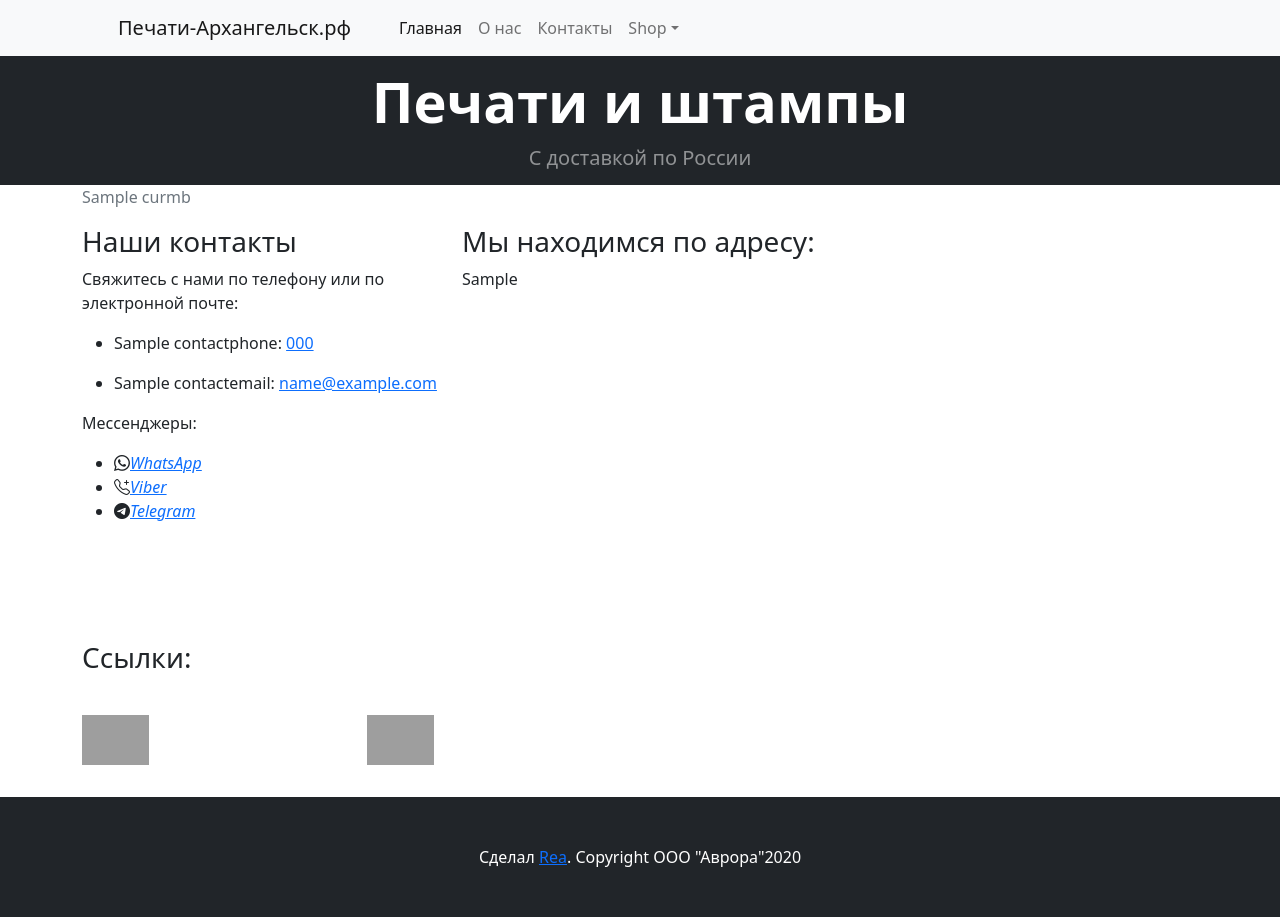
After one commit to Reagent992/stamps, a Django app: template templates/about/contacts.html in a window 1280 px wide. The commit adds this page. Run offline with Django 4.2, Linux system fonts and the light colour scheme; tables that the repository leaves empty hold one stand-in row (values such as "Sample post"); the template is opened without the code that fills it: values that come from a table or form of the project are taken from there, most other values are stand-ins (such as "Sample title", 1, 10 or a date in 2020); some libraries are stand-ins or nearby versions; grey boxes are pictures that could not be loaded.

Commit message:
TASK-26: Добавлена страница контактов.
В главном url.py расставлен правильный порядок ссылок.
Включена сортировка в модели групп, чтобы не было ошибки.
Написаны модели для контактов.
Добавлена ссылка на главной для контактов.
Добавлена ссылка на мой гит в footer.html
Сделан шаблон контактов.
Включены иконки с CDN Bootstrap.
Добавлены модели контактов в админку.

```diff
--- /dev/null
+++ b/about/models.py
@@ -0,0 +1,67 @@
+from django.db import models
+
+
+class ContactPhone(models.Model):
+    name = models.CharField(max_length=200)
+    phone = models.CharField(max_length=16)
+    published = models.BooleanField()
+
+    def __str__(self):
+        return self.phone
+
+
+class ContactEmail(models.Model):
+    name = models.CharField(max_length=200)
+    email = models.EmailField()
+    published = models.BooleanField()
+
+    def __str__(self):
+        return self.email
+
+
+class ContactSocial(models.Model):
+    name = models.CharField(max_length=200)
+    vk = models.URLField()
+    double_gis = models.URLField()
+    published = models.BooleanField()
+
+    def __str__(self):
+        return self.name
+
+
+class ContactMessage(models.Model):
+    """Viber, What Up link."""
+    name = models.CharField(max_length=200)
+    phone = models.CharField(max_length=16)
+    published = models.BooleanField()
+
+    def __str__(self):
+        return self.phone
+
+
+class ContactTelegram(models.Model):
+    """Текстовая часть ссылки на Telegram."""
+    name = models.CharField(max_length=200)
+    tg_name = models.CharField(max_length=30)
+    published = models.BooleanField()
+
+    def __str__(self):
+        return self.tg_name
+
+
+class ContactYandexMap(models.Model):
+    name = models.CharField(max_length=200)
+    map = models.TextField()
+    published = models.BooleanField()
+
+    def __str__(self):
+        return self.name
+
+
+class ContactAddress(models.Model):
+    name = models.CharField(max_length=200)
+    address = models.TextField()
+    published = models.BooleanField()
+
+    def __str__(self):
+        return self.address
--- /dev/null
+++ b/about/urls.py
@@ -0,0 +1,9 @@
+from django.urls import path
+
+from . import views
+
+app_name = 'about'
+
+urlpatterns = [
+    path('contacts/', views.contacts, name='contacts'),
+]
--- a/mainapp/models.py
+++ b/mainapp/models.py
@@ -10,7 +10,7 @@ class Group(models.Model):
         upload_to='group_pics/',
         blank=False,
         help_text='Загрузить картинку',
-        # TODO: default=''  Добавить заглушку
+        # TODO: default=''  Добавить картинку-заглушку.
     )
     published = models.BooleanField()
 
@@ -26,6 +26,7 @@ class Group(models.Model):
         return min_price
 
     class Meta:
+        ordering = ['title']
         verbose_name = 'Группа'
         verbose_name_plural = 'Группы'
 
@@ -53,6 +54,7 @@ class Stamp(models.Model):
         upload_to='stamps/',
         blank=False,
         help_text='Загрузить картинку',
+        # TODO: default=''  Добавить картинку-заглушку.
     )
     created = models.DateTimeField(
         verbose_name='Дата создания',
--- a/stamps/urls.py
+++ b/stamps/urls.py
@@ -4,8 +4,9 @@ from django.contrib import admin
 from django.urls import path, include
 
 urlpatterns = [
+    path('about/', include('about.urls', namespace='about')),
+    path('admin/', admin.site.urls),
     path('', include('mainapp.urls', namespace='mainapp')),
-    path('admin/', admin.site.urls),
 ]
 
 if settings.DEBUG:
--- /dev/null
+++ b/templates/about/contacts.html
@@ -0,0 +1,66 @@
+{% extends 'base.html' %}
+{% load static %}
+{% block  content %}
+
+    <div class="container">
+        <div class="row  my-3">
+            <div class="col-xl-4">
+                <h3>Наши контакты</h3>
+                <p>Свяжитесь с нами по телефону или по электронной почте:</p>
+                <ul>
+                    {% for phone_obj in  phone_list %}
+                        <li>{{ phone_obj.name }}: <a href="tel:{{ phone_obj.phone }}">{{ phone_obj.phone }}</a></li>
+                    {% endfor %}
+                    <p></p>
+                    {% for email_obj in  email_list %}
+                        <li>{{ email_obj.name }}: <a href="mailto:{{ email_obj.email }}">{{ email_obj.email }}</a></li>
+                    {% endfor %}
+                </ul>
+                <p>Мессенджеры:</p>
+                <ul>
+                    {% for phone in message_list %}
+                        <li><i class="bi bi-whatsapp"><a href="https://wa.me/{{ phone }}"
+                                                         target="_blank">WhatsApp</a></i></li>
+                        <li><i class="bi bi-telephone-plus"><a href="viber://chat/?number=%2B{{ phone }}"
+                                                               target="_blank">Viber</a></i></li>
+                    {% endfor %}
+                    {% for telegram in telegram %}
+                        <li><i class="bi bi-telegram"><a href="https://t.me/{{ telegram }}" target="_blank">Telegram</a></i>
+                        </li>
+                    {% endfor %}
+                </ul>
+            </div>
+
+            <div class="col-xl-8" style="height: 400px;">
+                <h3>Мы находимся по адресу:</h3>
+
+                {% for map in map_list %}
+                    {{ map.map|safe }}
+                {% endfor %}
+
+            </div>
+        </div>
+
+        <div class="row">
+            <h3>Ссылки:</h3>
+        </div>
+        <div class="row  py-3 my-3">
+            {% for social in social_link_list %}
+                <div class="col-xl-3">
+                    <a href="{{ social.double_gis }}" target="_blank">
+                        <img src="{% static  'assets/2gis_logo.svg' %}" class="img" height="50"
+                             alt="картинка с логотипом 2GIS">
+                    </a>
+                </div>
+                <div class="col-xl-3">
+                    <a href="{{ social.vk }}" target="_blank">
+                        <img src="{% static  'assets/VK Text Logo.svg' %}" class="img" height="50"
+                             alt="картинка с логотипом VK">
+                    </a>
+                </div>
+            {% endfor %}
+            <div class="col-xl-9">
+            </div>
+        </div>
+    </div>
+{% endblock %}
--- a/templates/base.html
+++ b/templates/base.html
@@ -3,7 +3,8 @@
 <html lang="ru">
 <head>
     <meta charset="UTF-8">
-    <meta name="viewport" content="width=device-width, initial-scale=1, shrink-to-fit=no"/>
+    {#    <meta name="viewport" content="width=device-width, initial-scale=1, shrink-to-fit=no"/>#}
+    <meta name="viewport" content="width=device-width, initial-scale=1"/>
     <meta name="description" content=""/>
     <meta name="author" content=""/>
     <title>{{ title }}</title>
@@ -11,11 +12,14 @@
     <link rel="icon" type="image/x-icon" href="{% static 'assets/favicon.ico' %}"/>
     <!-- Bootstrap icons-->
     {# TODO: Это переделать на локалный файл. #}
-    <link href="https://cdn.jsdelivr.net/npm/bootstrap-icons@1.5.0/font/bootstrap-icons.css" rel="stylesheet"/>
-{#    <link href="{% static 'bootstrap-icons-1.10.5/font/bootstrap-icons.css' %} }" rel="stylesheet"/>#}
+    <link rel="stylesheet" href="https://cdn.jsdelivr.net/npm/bootstrap-icons@1.10.5/font/bootstrap-icons.css">
+    {#    <link href="https://cdn.jsdelivr.net/npm/bootstrap-icons@1.5.0/font/bootstrap-icons.css" rel="stylesheet"/>#}
+    {#    <link href="{% static 'bootstrap-icons-1.10.5/font/bootstrap-icons.css' %} }" rel="stylesheet"/>#}
     <!-- Core theme CSS (includes Bootstrap)-->
     <link rel="stylesheet" href="{% static 'css/styles.css' %}"/>
     <title>{{ title }}</title>
+    {% block extra_head %}
+    {% endblock %}
 </head>
 <body>
 {% include 'includes/header.html' %}
--- a/templates/includes/footer.html
+++ b/templates/includes/footer.html
@@ -1,7 +1,12 @@
 {% load static %}
 <!-- Footer-->
 <footer class="py-5 bg-dark">
-        <div class="container"><p class="m-0 text-center text-white">Copyright &copy; ООО "Аврора" {{ year }}</p></div>
+    <div class="container">
+        <p class="m-0 text-center text-white">
+            Сделал <a href="https://github.com/Reagent992" target="_blank" rel="noopener noreferrer">Rea</a>. Copyright
+            ООО "Аврора"{{ year }}
+        </p>
+    </div>
 </footer>
 <!-- Bootstrap core JS-->
 <script src="{% static 'js/bootstrap.bundle.min.js' %}"></script>
--- a/templates/includes/header.html
+++ b/templates/includes/header.html
@@ -10,9 +10,10 @@
                     class="navbar-toggler-icon"></span></button>
             <div class="collapse navbar-collapse" id="navbarSupportedContent">
                 <ul class="navbar-nav me-auto mb-2 mb-lg-0 ms-lg-4">
-                    <li class="nav-item"><a class="nav-link active" aria-current="page" href="{% url 'mainapp:index' %}">Главная</a></li>
+                    <li class="nav-item"><a class="nav-link active" aria-current="page"
+                                            href="{% url 'mainapp:index' %}">Главная</a></li>
                     <li class="nav-item"><a class="nav-link" href="#!">О нас</a></li>
-                    <li class="nav-item"><a class="nav-link" href="#!">Контакты</a></li>
+                    <li class="nav-item"><a class="nav-link" href="{% url 'about:contacts' %}">Контакты</a></li>
                     <li class="nav-item dropdown">
                         <a class="nav-link dropdown-toggle" id="navbarDropdown" href="#" role="button"
                            data-bs-toggle="dropdown" aria-expanded="false">Shop</a>
@@ -46,4 +47,5 @@
         </div>
     </div>
 </header>
+{# TODO: Переделать breadcrumbs и убрать эту реализацию. #}
 {% include 'includes/breadcrumbs.html' %}
```
Also changed, not shown: about/admin.py (+13 -1 lines), about/views.py (+28 -0 lines), 1 other file. Lines whose indentation alone changed are shown as unchanged.
